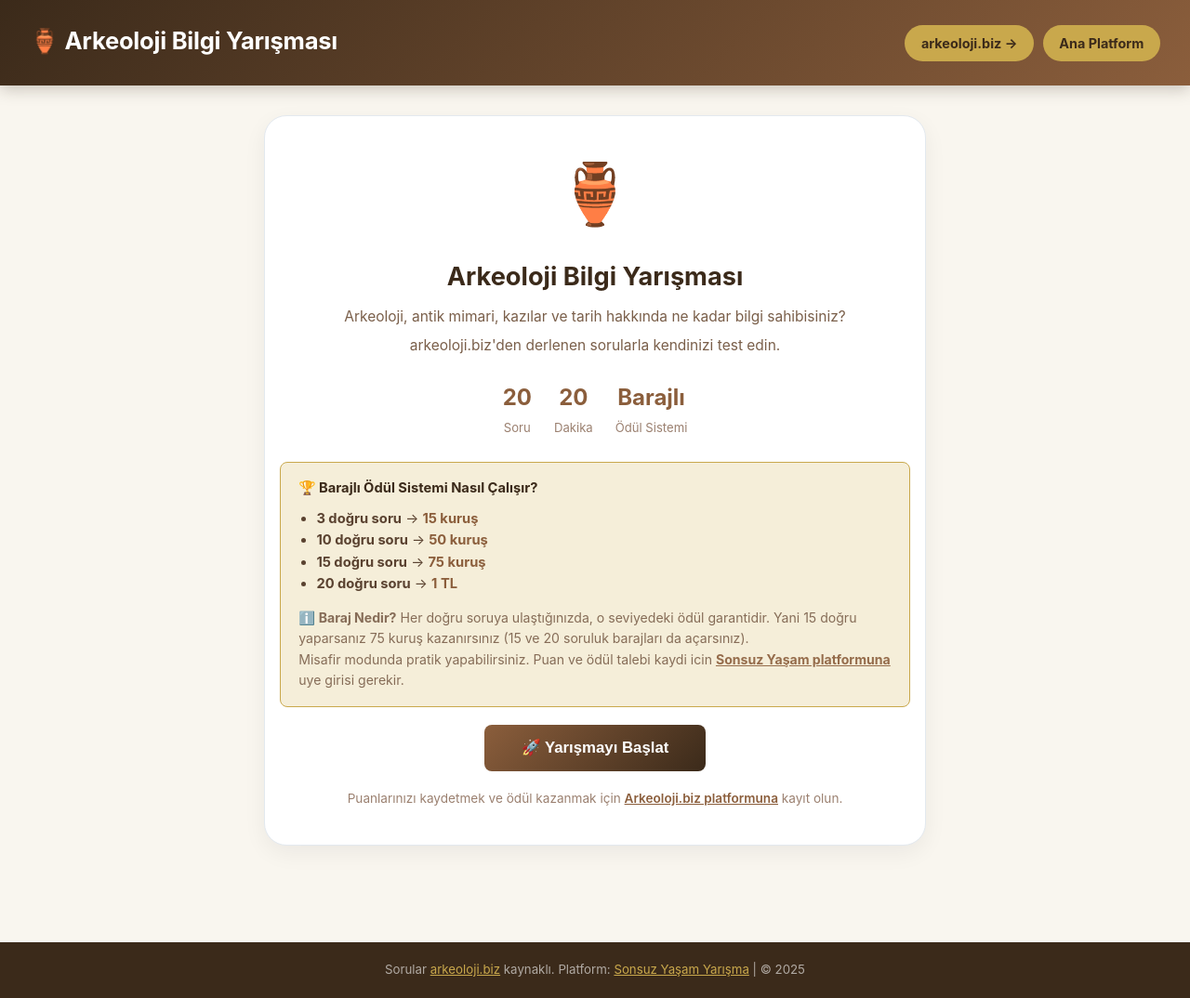
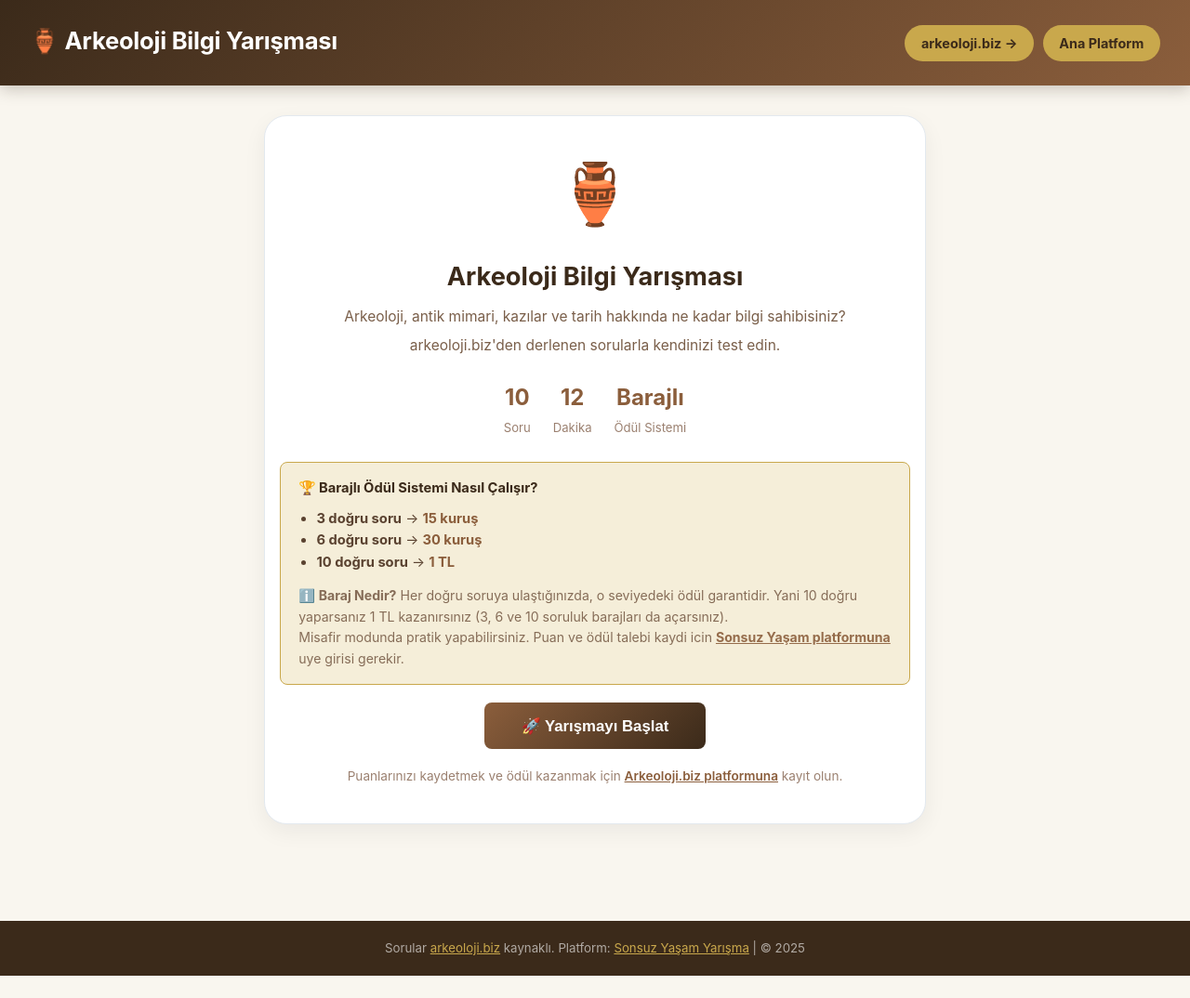
Before and after one commit to sonsuzyasam/sonsuzyasam.github.io, a Jekyll site: the page yarisma/arkeoloji.html, which Jekyll copies as it is, in a window 1280 px wide. Shown: the whole page at 93% size. Built offline with Jekyll 4.4.1, drawn with Linux system fonts in a browser that asks for light colours; after the commit the page ends 1050 px from its top, so only the background shows below that.

```diff
--- a/yarisma/arkeoloji.html
+++ b/yarisma/arkeoloji.html
@@ -727,11 +727,11 @@
 
             <div class="ark-start-meta">
                 <div class="ark-start-meta-item">
-                    <strong>20</strong>
+                    <strong>10</strong>
                     <span>Soru</span>
                 </div>
                 <div class="ark-start-meta-item">
-                    <strong>20</strong>
+                    <strong>12</strong>
                     <span>Dakika</span>
                 </div>
                 <div class="ark-start-meta-item">
@@ -744,12 +744,12 @@
                 <strong style="color: var(--ark-dark); display: block; margin-bottom: 0.6rem;">🏆 Barajlı Ödül Sistemi Nasıl Çalışır?</strong>
                 <ul style="margin: 0; padding-left: 1.2rem;">
                     <li><strong>3 doğru soru</strong> → <span style="color: var(--ark-brown); font-weight:700;">15 kuruş</span></li>
-                    <li><strong>10 doğru soru</strong> → <span style="color: var(--ark-brown); font-weight:700;">50 kuruş</span></li>
-                    <li><strong>15 doğru soru</strong> → <span style="color: var(--ark-brown); font-weight:700;">75 kuruş</span></li>
-                    <li><strong>20 doğru soru</strong> → <span style="color: var(--ark-brown); font-weight:700;">1 TL</span></li>
+                    <li><strong>6 doğru soru</strong> → <span style="color: var(--ark-brown); font-weight:700;">30 kuruş</span></li>
+                    <li><strong>10 doğru soru</strong> → <span style="color: var(--ark-brown); font-weight:700;">1 TL</span></li>
+
                 </ul>
                 <p style="margin: 0.8rem 0 0 0; font-size: 0.88rem; opacity: 0.9;">
-                    ℹ️ <strong>Baraj Nedir?</strong> Her doğru soruya ulaştığınızda, o seviyedeki ödül garantidir. Yani 15 doğru yaparsanız 75 kuruş kazanırsınız (15 ve 20 soruluk barajları da açarsınız). <br>
+                    ℹ️ <strong>Baraj Nedir?</strong> Her doğru soruya ulaştığınızda, o seviyedeki ödül garantidir. Yani 10 doğru yaparsanız 1 TL kazanırsınız (3, 6 ve 10 soruluk barajları da açarsınız). <br>
                     Misafir modunda pratik yapabilirsiniz. Puan ve ödül talebi kaydi icin <a href="./index.html" style="color: var(--ark-brown); font-weight: 700; text-decoration: underline;">Sonsuz Yaşam platformuna</a> uye girisi gerekir.
                 </p>
             </div>
@@ -767,13 +767,13 @@
         <!-- Quiz Screen -->
         <div id="arkQuizScreen" style="display:none;">
 
-            <div id="arkTimer" class="ark-timer">⏱ 20:00</div>
+            <div id="arkTimer" class="ark-timer">⏱ 12:00</div>
 
             <div class="ark-progress-label">
-                <span id="arkProgressLabel">Soru 1 / 20</span>
+                <span id="arkProgressLabel">Soru 1 / 10</span>
             </div>
             <div class="ark-progress-wrap">
-                <div id="arkProgressBar" class="ark-progress-bar" style="width:16.7%"></div>
+                <div id="arkProgressBar" class="ark-progress-bar" style="width:10%"></div>
             </div>
 
             <div id="arkQuestionContainer"></div>
@@ -789,7 +789,7 @@
                     Sonuçları Gör
                 </button>
             </div>
-            <div id="arkTimerBottom" class="ark-timer ark-timer-bottom">⏱ 20:00</div>
+            <div id="arkTimerBottom" class="ark-timer ark-timer-bottom">⏱ 12:00</div>
         </div>
 
         <!-- Results Screen -->
@@ -797,7 +797,7 @@
 
             <div class="ark-score-card">
                 <div class="ark-score-label">Yarışma Tamamlandı!</div>
-                <div id="arkScoreBig" class="ark-score-big">0/20</div>
+                <div id="arkScoreBig" class="ark-score-big">0/10</div>
                 <div id="arkScorePercent" class="ark-score-label">%0 Başarı</div>
                 <div class="ark-score-detail">
                     <div class="ark-score-stat">
@@ -865,13 +865,12 @@
 
     // ===== Arkeoloji Quiz Controller =====
     const arkQuiz = (() => {
-        const TOTAL_SECONDS = 20 * 60;
+        const TOTAL_SECONDS = 12 * 60;
         const LABELS = ['A', 'B', 'C', 'D', 'E'];
         const SAFE_MILESTONES = [
             { correct: 3, points: 3, cashLabel: '15 kuruş' },
-            { correct: 10, points: 10, cashLabel: '50 kuruş' },
-            { correct: 15, points: 15, cashLabel: '75 kuruş' },
-            { correct: 20, points: 20, cashLabel: '1 TL' }
+            { correct: 6, points: 6, cashLabel: '30 kuruş' },
+            { correct: 10, points: 10, cashLabel: '1 TL' }
         ];
 
         let questions = [];
@@ -985,7 +984,7 @@
         }
 
         function pickVariedQuestionOrder() {
-            const requiredQuestions = 20;
+            const requiredQuestions = 10;
             const dailyLimit = 5;
             if (ARK_QUESTIONS.length >= requiredQuestions * dailyLimit) {
                 const now = new Date();
```
Also changed, not shown: yarisma/js/quiz.js (+8 -4 lines).
